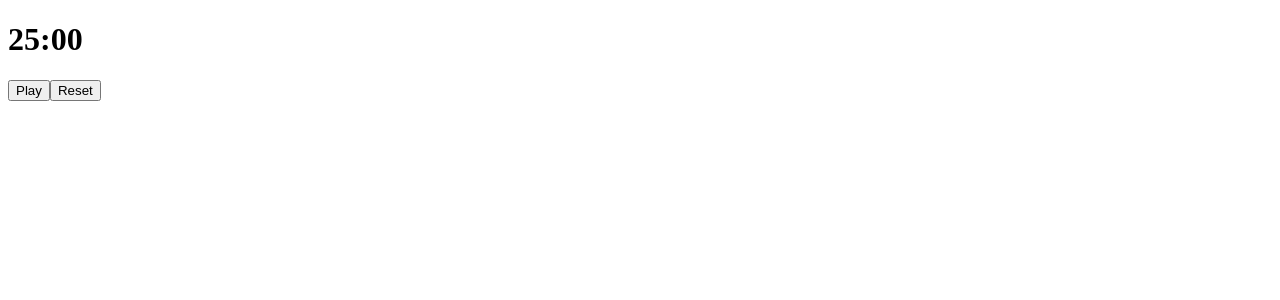
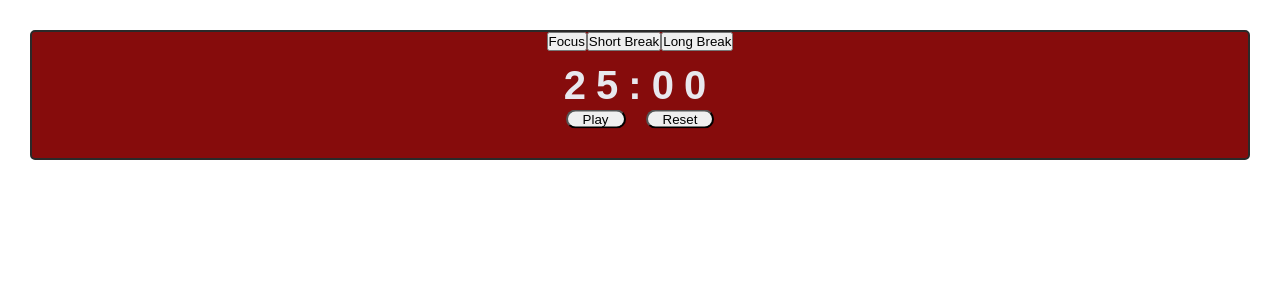
Before and after one commit to flor3z/Pomodoro, a React (Create React App) app: page / in a window 1280 px wide. Shown: the top 300 px of the page. Built offline with nearby package versions, Linux system fonts and the light colour scheme.

Commit message:
Time swtiching fixed, but now bug with reset click (wont go to proper reset time)

```diff
--- a/src/App.js
+++ b/src/App.js
@@ -1,5 +1,6 @@
 import React from 'react';
 import TimerComponent from './components/TimerComponent';
+import './styles.css';
 
 export default class App extends React.Component {
   constructor(props) {
--- /dev/null
+++ b/src/components/Timer.js
@@ -0,0 +1,27 @@
+import React from 'react';
+
+export default class Timer extends React.Component {
+  constructor(props) {
+    super();
+  }
+  render() {
+    console.log(this.props.minutes, this.props.seconds);
+    return (
+      <div className="time">
+        <h1>
+          {this.props.minutes === 0
+            ? '00'
+            : this.props.minutes < 10
+            ? '0' + this.props.minutes
+            : this.props.minutes}
+          :
+          {this.props.seconds === 0
+            ? '00'
+            : this.props.seconds < 10
+            ? '0' + this.props.seconds
+            : this.props.seconds}
+        </h1>
+      </div>
+    );
+  }
+}
--- a/src/components/TimerComponent.js
+++ b/src/components/TimerComponent.js
@@ -1,8 +1,11 @@
 import React from 'react';
+import Timer from './Timer';
 
 const DEFAULT_START_TIME = {
-  minutes: 25,
+  focus: 25,
   seconds: 0,
+  shortBreak: 5,
+  longBreak: 15,
 };
 
 export default class TimerComponent extends React.Component {
@@ -10,28 +13,32 @@ export default class TimerComponent extends React.Component {
     super(props);
 
     this.state = {
-      minutes: DEFAULT_START_TIME.minutes,
+      focus: DEFAULT_START_TIME.focus,
       seconds: DEFAULT_START_TIME.seconds,
-      isPaused: false,
+      shortBreak: DEFAULT_START_TIME.shortBreak,
+      longBreak: DEFAULT_START_TIME.longBreak,
+      isPlaying: false,
+      curActiveButton: '',
     };
-    //isPaused Logic may need to be swtiched
+    //isPlaying Logic may need to be swtiched
     this.onTimerToggle = this.onTimerToggle.bind(this);
     this.onClickReset = this.onClickReset.bind(this);
+    this.onModeSelect = this.onModeSelect.bind(this);
   }
 
   onTimerToggle() {
     //I want the interval to deduct from the total time every second.
-    if (!this.state.isPaused) {
+    if (!this.state.isPlaying) {
       this.timer = setInterval(() => {
-        if (this.state.seconds === 0 && this.state.minutes === 0) {
+        if (this.state.seconds === 0 && this.state.focus === 0) {
           this.setState({
             seconds: 0,
-            minutes: 0,
+            focus: 0,
           });
         } else if (this.state.seconds <= 0) {
           this.setState((prevState) => ({
             seconds: 59,
-            minutes: prevState.minutes - 1,
+            focus: prevState.focus - 1,
           }));
           //this needs work the else if part -- Complete
         } else {
@@ -49,43 +56,79 @@ export default class TimerComponent extends React.Component {
     //I want to make one BUTTON with both Pause and Play functionality...figured out the play part, not yet the pause...
     // UPDATE --- I THINK I FIGURED IT OUT!
     this.setState({
-      isPaused: !this.state.isPaused,
+      isPlaying: !this.state.isPlaying,
     });
-    if (this.state.isPaused) {
+    if (this.state.isPlaying) {
       clearInterval(this.timer);
     }
   }
 
   onClickReset() {
     this.setState({
-      isPaused: false,
-      minutes: DEFAULT_START_TIME.minutes,
+      isPlaying: false,
+      focus: DEFAULT_START_TIME.focus,
       seconds: DEFAULT_START_TIME.seconds,
     });
-
+    //The reset needs to be updated now, considering I've had to make lots of changes, and now once reset is clicked
+    //It resets to 25 mins, instead of the respective time required. (e.g 5 mins or 15 mins depending on the break)
     clearInterval(this.timer);
   }
   // need to figure out how to clear the interval...pause the countdown and keep it there
   //Update --- figured this out!
+  //How do I know which mins and seconds to use, depending on name//
+  onModeSelect(name) {
+    console.log('Ive been clicked', `${[name]}`);
+    if (name !== this.state.curActiveButton) {
+      this.setState({
+        curActiveButton: name,
+        isPlaying: false,
+        focus: DEFAULT_START_TIME[`${name}`],
+        // focus: this.state.curActiveButton === name ? `${name}` : '',
+        seconds: DEFAULT_START_TIME.seconds, //This is not entirely correct, only dispalying 1 form of mins, must look here//
+        // I believe I found the fix, I used a dynamic selector with a template string to pick the name of the button passed in.
+        //Then I had to switch at the "minutes" to "focus" to match the button name dynamically.
+        //Now getting a reset bug :/
+      });
+    }
+
+    clearInterval(this.timer);
+  }
+  // You must delete other Components (short & long breaks, create one component and simply pass in the specified information)
   render() {
-    const playOrPause = this.state.isPaused === false ? 'Play' : 'Pause';
+    const playOrPause = this.state.isPlaying === false ? 'Play' : 'Pause';
+    // const activeClass = this.state.curActiveButton ? 'active' : '';
     return (
       <div className="timer-container">
-        <div className="time">
-          <h1>
-            {this.state.minutes === 0
-              ? '00'
-              : this.state.minutes < 10
-              ? '0' + this.state.minutes
-              : this.state.minutes}
-            :
-            {this.state.seconds === 0
-              ? '00'
-              : this.state.seconds < 10
-              ? '0' + this.state.seconds
-              : this.state.seconds}
-          </h1>
+        <div>
+          <button
+            className={this.state.curActiveButton === 'focus' ? 'active' : ''}
+            name="focus"
+            onClick={(e) => this.onModeSelect(e.target.name)}
+          >
+            Focus
+          </button>
+          <button
+            className={
+              this.state.curActiveButton === 'shortBreak' ? 'active' : ''
+            }
+            name="shortBreak"
+            onClick={(e) => this.onModeSelect(e.target.name)}
+          >
+            Short Break
+          </button>
+          <button
+            className={
+              this.state.curActiveButton === 'longBreak' ? 'active' : ''
+            }
+            name="longBreak"
+            onClick={(e) => this.onModeSelect(e.target.name)}
+          >
+            Long Break
+          </button>
         </div>
+        {/* <Timer data={this.state} /> */}
+        <Timer minutes={this.state.focus} seconds={this.state.seconds} />
+
         <div className="time-controls">
           <button className="btn" onClick={this.onTimerToggle}>
             {playOrPause}
--- /dev/null
+++ b/src/styles.css
@@ -0,0 +1,62 @@
+* {
+  margin: 0;
+  padding: 0;
+  box-sizing: inherit;
+}
+
+html {
+  font-size: 62.5%;
+}
+
+body {
+  font-family: 'Nunito Sans', sans-serif;
+  font-weight: 400;
+  /* font-size: 16px; */
+  line-height: 1.7;
+  color: rgb(232, 232, 238);
+  padding: 3rem;
+  box-sizing: border-box;
+}
+
+.timer-container {
+  background-color: rgb(134, 12, 12);
+  border-radius: 5px;
+  border: 2px solid rgb(42, 42, 42);
+  position: center;
+  top: 4rem;
+  left: 4rem;
+  text-align: center;
+}
+
+.time {
+  display: block;
+  font-size: 2rem;
+  font-weight: 400;
+  letter-spacing: 1rem;
+}
+
+.time-controls {
+  display: block;
+  position: relative;
+  top: 40%;
+  left: 50%;
+  transform: translate(-50%, -50%);
+  text-align: center;
+}
+
+.active {
+  background-color: rgb(38, 91, 189);
+  color: #fff;
+}
+
+.btn {
+  border-radius: 10rem;
+  margin: 1rem;
+  padding-left: 1.5rem;
+  padding-right: 1.5rem;
+}
+.btn:hover {
+  background-color: rgb(34, 33, 33);
+  color: #fff;
+  cursor: pointer;
+}
```
